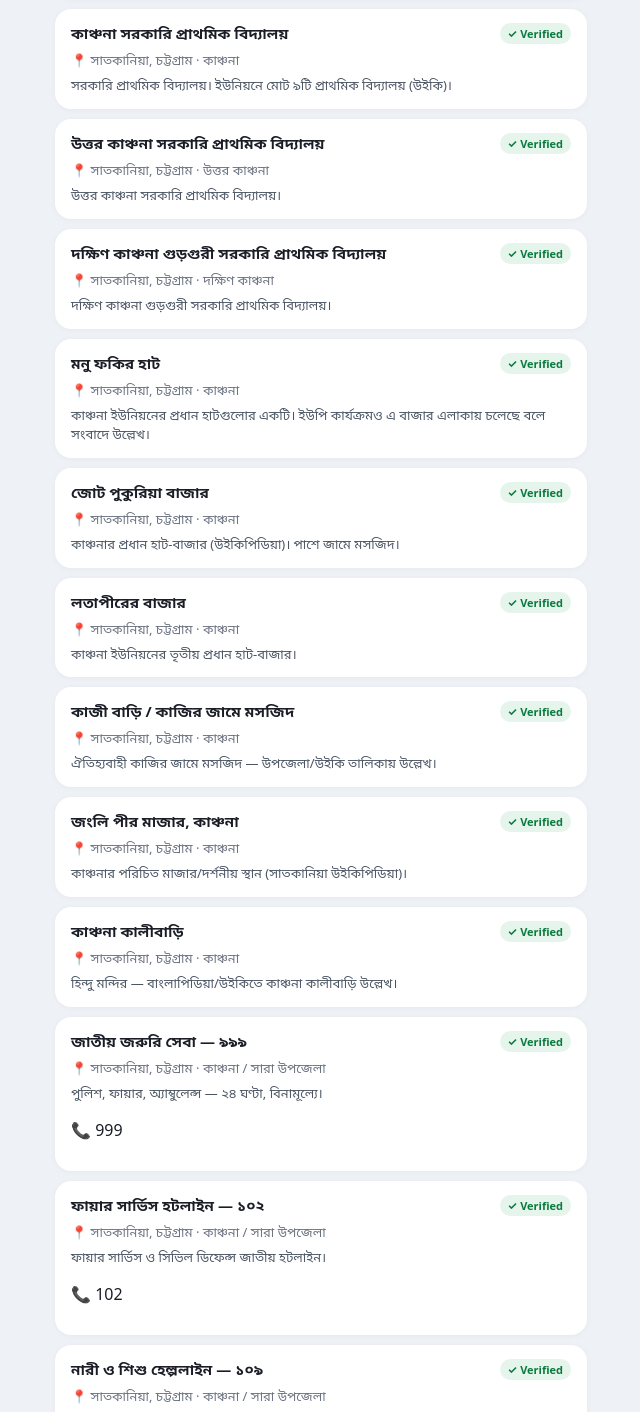
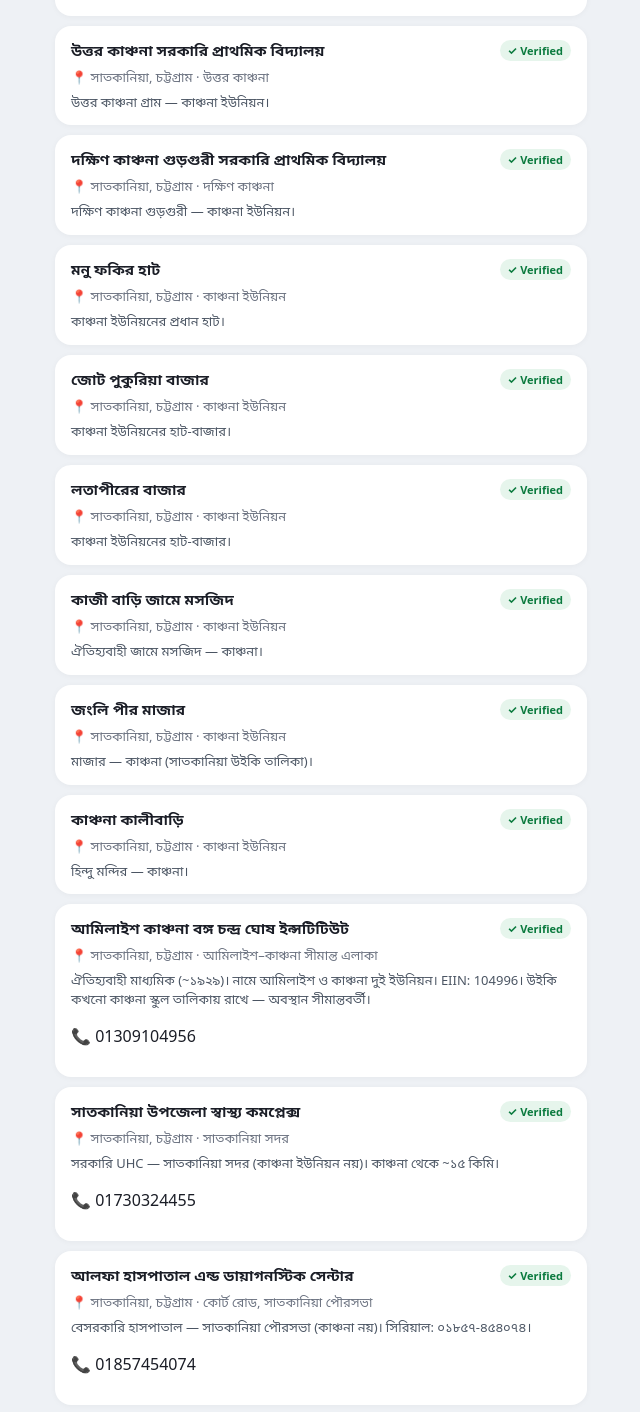
Before and after one commit to abbasali01843/bangladesh-local-directory, a Next.js app: page /services in a window 1280 px wide. Shown: the part 1058-2470 px from the top of the page, without its empty margins (319-959 px from the left). Built offline with nearby package versions, Linux system fonts and the light colour scheme.

Commit message:
fix: correct area/union tags — Kanchana vs Satkania sadar vs border schools

```diff
--- a/data/services.ts
+++ b/data/services.ts
@@ -4,6 +4,8 @@ export type Service = {
   category: string;
   district: string;
   upazila: string;
+  /** ইউনিয়ন বা পৌরসভা — এলাকা মিলিয়ে ফিল্টারের জন্য */
+  union: string;
   area: string;
   phone: string;
   verified: boolean;
@@ -12,23 +14,26 @@ export type Service = {
 };
 
 /**
- * Listings: কাঞ্চনা ইউনিয়ন অগ্রাধিকার + সাতকানিয়া সদরের প্রয়োজনীয় সেবা।
- * Sources: Wikipedia, UP portal, EIIN, DGHS, hospital pages, national hotlines.
- * Updated: 2026-09-22. Verify phones locally.
+ * এলাকা ট্যাগ নিয়ম:
+ * - union: "কাঞ্চনা" = শুধু কাঞ্চনা ইউনিয়ন
+ * - union: "সাতকানিয়া পৌরসভা" = উপজেলা সদর/পৌর
+ * - union: "আমিলাইশ-কাঞ্চনা" = সীমান্ত/নামে দুই ইউনিয়ন
+ * - union: "সাতকানিয়া (উপজেলা)" = পুরো উপজেলা / জাতীয় সেবা
  */
 export const services: Service[] = [
-  // ========== কাঞ্চনা: প্রশাসন ==========
+  // ========== শুধু কাঞ্চনা ইউনিয়ন ==========
   {
     id: "kn-up",
     name: "৪ নং কাঞ্চনা ইউনিয়ন পরিষদ",
     category: "organization",
     district: "চট্টগ্রাম",
     upazila: "সাতকানিয়া",
-    area: "কাঞ্চনা (মনু ফকির হাট বাজার এলাকায় কার্যালয় চলে এসেছে — সংবাদ)",
+    union: "কাঞ্চনা",
+    area: "কাঞ্চনা (মনু ফকির হাট এলাকায় কার্যালয় — সংবাদ)",
     phone: "",
     verified: true,
     description:
-      "কাঞ্চনা ইউনিয়ন পরিষদ। আয়তন ~১৩.৫৩ বর্গকিমি। গ্রাম: উত্তর, মধ্য, দক্ষিণ কাঞ্চনা। জনসংখ্যা ২০২২: ~২২,৭০৩। ওয়েব: kanchanaup.chittagong.gov.bd। উপজেলা সদর থেকে ~১৫ কিমি।",
+      "কাঞ্চনা ইউনিয়ন পরিষদ। আয়তন ~১৩.৫৩ বর্গকিমি। গ্রাম: উত্তর, মধ্য, দক্ষিণ কাঞ্চনা। জনসংখ্যা ২০২২: ~২২,৭০৩। ওয়েব: kanchanaup.chittagong.gov.bd",
     fields: { orgType: "ইউনিয়ন পরিষদ", contactPerson: "চেয়ারম্যান / সচিব অফিস" },
   },
   {
@@ -37,26 +42,12 @@ export const services: Service[] = [
     category: "health",
     district: "চট্টগ্রাম",
     upazila: "সাতকানিয়া",
-    area: "কাঞ্চনা",
+    union: "কাঞ্চনা",
+    area: "কাঞ্চনা ইউনিয়ন",
     phone: "",
     verified: true,
-    description:
-      "DGHS ইউনিয়ন সাব-সেন্টার (Organization Code 10000833)। প্রাথমিক বহির্বিভাগ সেবা।",
+    description: "DGHS ইউনিয়ন সাব-সেন্টার (Code 10000833)। প্রাথমিক বহির্বিভাগ — কাঞ্চনা ইউনিয়ন।",
     fields: { serviceType: "ইউনিয়ন স্বাস্থ্য উপকেন্দ্র", openingHours: "অফিস সময়" },
-  },
-
-  // ========== কাঞ্চনা: শিক্ষা (মাধ্যমিক) ==========
-  {
-    id: "kn-akbc",
-    name: "আমিলাইশ কাঞ্চনা বঙ্গ চন্দ্র ঘোষ ইন্সটিটিউট",
-    category: "education",
-    district: "চট্টগ্রাম",
-    upazila: "সাতকানিয়া",
-    area: "কাঞ্চনা",
-    phone: "",
-    verified: true,
-    description: "মাধ্যমিক বিদ্যালয় (ঐতিহ্যবাহী প্রতিষ্ঠান, ~১৯২৯)। EIIN: 104996।",
-    fields: { institutionType: "মাধ্যমিক বিদ্যালয়", eiin: "104996" },
   },
   {
     id: "kn-girls-hs",
@@ -64,10 +55,11 @@ export const services: Service[] = [
     category: "education",
     district: "চট্টগ্রাম",
     upazila: "সাতকানিয়া",
-    area: "কাঞ্চনা",
-    phone: "",
+    union: "কাঞ্চনা",
+    area: "কাঞ্চনা ইউনিয়ন",
+    phone: "01818136982",
     verified: true,
-    description: "বালিকা উচ্চ বিদ্যালয়। EIIN: 104998।",
+    description: "বালিকা উচ্চ বিদ্যালয়। EIIN: 104998। Union: KANCHANA (পাবলিক EIIN রেকর্ড)।",
     fields: { institutionType: "বালিকা উচ্চ বিদ্যালয়", eiin: "104998" },
   },
   {
@@ -76,25 +68,25 @@ export const services: Service[] = [
     category: "education",
     district: "চট্টগ্রাম",
     upazila: "সাতকানিয়া",
+    union: "কাঞ্চনা",
     area: "দক্ষিণ কাঞ্চনা",
     phone: "",
     verified: true,
-    description: "দক্ষিণ কাঞ্চনা মাধ্যমিক বিদ্যালয়। EIIN: 105011।",
+    description: "দক্ষিণ কাঞ্চনা মাধ্যমিক। EIIN: 105011। কাঞ্চনা ইউনিয়ন।",
     fields: { institutionType: "মাধ্যমিক বিদ্যালয়", eiin: "105011" },
   },
-
-  // ========== কাঞ্চনা: মাদ্রাসা ==========
   {
     id: "kn-anwarul",
     name: "কাঞ্চনা আনোয়ারুল উলুম ইসলামিয়া আলিম মাদ্রাসা",
     category: "education",
     district: "চট্টগ্রাম",
     upazila: "সাতকানিয়া",
-    area: "কাঞ্চনা",
+    union: "কাঞ্চনা",
+    area: "কাঞ্চনা ইউনিয়ন",
     phone: "01815507790",
     verified: true,
     description:
-      "আলিম/সিনিয়র মাদ্রাসা। EIIN: 105039। দাখিল ফলাফলে সাতকানিয়ায় শীর্ষস্থানীয় সাফল্যের রেকর্ড (সংবাদ)। যোগাযোগ (পাবলিক তালিকা): ০১৮১৫-৫০৭৭৯০ / ০১৩০৯-১০৫০৩৯।",
+      "আলিম মাদ্রাসা। EIIN: 105039। কাঞ্চনা ইউনিয়ন। ফোন (পাবলিক): ০১৮১৫-৫০৭৭৯০।",
     fields: { institutionType: "আলিম মাদ্রাসা", eiin: "105039" },
   },
   {
@@ -103,10 +95,11 @@ export const services: Service[] = [
     category: "education",
     district: "চট্টগ্রাম",
     upazila: "সাতকানিয়া",
+    union: "কাঞ্চনা",
     area: "দক্ষিণ কাঞ্চনা",
     phone: "",
     verified: true,
-    description: "দাখিল মাদ্রাসা, দক্ষিণ কাঞ্চনা (উইকিপিডিয়া তালিকা)।",
+    description: "দাখিল মাদ্রাসা — দক্ষিণ কাঞ্চনা, কাঞ্চনা ইউনিয়ন।",
     fields: { institutionType: "দাখিল মাদ্রাসা", eiin: "—" },
   },
   {
@@ -115,24 +108,24 @@ export const services: Service[] = [
     category: "education",
     district: "চট্টগ্রাম",
     upazila: "সাতকানিয়া",
-    area: "কাঞ্চনা",
+    union: "কাঞ্চনা",
+    area: "কাঞ্চনা ইউনিয়ন",
     phone: "",
     verified: true,
-    description: "মহিলা দাখিল মাদ্রাসা, কাঞ্চনা ইউনিয়ন (উইকিপিডিয়া)।",
+    description: "মহিলা দাখিল মাদ্রাসা — কাঞ্চনা, সাতকানিয়া (স্থানীয়/উইকি)।",
     fields: { institutionType: "মহিলা দাখিল মাদ্রাসা", eiin: "—" },
   },
-
-  // ========== কাঞ্চনা: প্রাথমিক (নমুনা — সব নাম তালিকায়) ==========
   {
     id: "kn-gps-main",
     name: "কাঞ্চনা সরকারি প্রাথমিক বিদ্যালয়",
     category: "education",
     district: "চট্টগ্রাম",
     upazila: "সাতকানিয়া",
+    union: "কাঞ্চনা",
     area: "কাঞ্চনা",
     phone: "",
     verified: true,
-    description: "সরকারি প্রাথমিক বিদ্যালয়। ইউনিয়নে মোট ৯টি প্রাথমিক বিদ্যালয় (উইকি)।",
+    description: "সরকারি প্রাথমিক — কাঞ্চনা ইউনিয়ন।",
     fields: { institutionType: "সরকারি প্রাথমিক", eiin: "—" },
   },
   {
@@ -141,10 +134,11 @@ export const services: Service[] = [
     category: "education",
     district: "চট্টগ্রাম",
     upazila: "সাতকানিয়া",
+    union: "কাঞ্চনা",
     area: "উত্তর কাঞ্চনা",
     phone: "",
     verified: true,
-    description: "উত্তর কাঞ্চনা সরকারি প্রাথমিক বিদ্যালয়।",
+    description: "উত্তর কাঞ্চনা গ্রাম — কাঞ্চনা ইউনিয়ন।",
     fields: { institutionType: "সরকারি প্রাথমিক", eiin: "—" },
   },
   {
@@ -153,24 +147,24 @@ export const services: Service[] = [
     category: "education",
     district: "চট্টগ্রাম",
     upazila: "সাতকানিয়া",
+    union: "কাঞ্চনা",
     area: "দক্ষিণ কাঞ্চনা",
     phone: "",
     verified: true,
-    description: "দক্ষিণ কাঞ্চনা গুড়গুরী সরকারি প্রাথমিক বিদ্যালয়।",
+    description: "দক্ষিণ কাঞ্চনা গুড়গুরী — কাঞ্চনা ইউনিয়ন।",
     fields: { institutionType: "সরকারি প্রাথমিক", eiin: "—" },
   },
-
-  // ========== কাঞ্চনা: হাট-বাজার ==========
   {
     id: "kn-hat-monu",
     name: "মনু ফকির হাট",
     category: "business",
     district: "চট্টগ্রাম",
     upazila: "সাতকানিয়া",
-    area: "কাঞ্চনা",
+    union: "কাঞ্চনা",
+    area: "কাঞ্চনা ইউনিয়ন",
     phone: "",
     verified: true,
-    description: "কাঞ্চনা ইউনিয়নের প্রধান হাটগুলোর একটি। ইউপি কার্যক্রমও এ বাজার এলাকায় চলেছে বলে সংবাদে উল্লেখ।",
+    description: "কাঞ্চনা ইউনিয়নের প্রধান হাট।",
     fields: { businessType: "হাট / বাজার", openingHours: "হাটের দিন" },
   },
   {
@@ -179,10 +173,11 @@ export const services: Service[] = [
     category: "business",
     district: "চট্টগ্রাম",
     upazila: "সাতকানিয়া",
-    area: "কাঞ্চনা",
+    union: "কাঞ্চনা",
+    area: "কাঞ্চনা ইউনিয়ন",
     phone: "",
     verified: true,
-    description: "কাঞ্চনার প্রধান হাট-বাজার (উইকিপিডিয়া)। পাশে জামে মসজিদ।",
+    description: "কাঞ্চনা ইউনিয়নের হাট-বাজার।",
     fields: { businessType: "হাট / বাজার", openingHours: "হাটের দিন" },
   },
   {
@@ -191,36 +186,37 @@ export const services: Service[] = [
     category: "business",
     district: "চট্টগ্রাম",
     upazila: "সাতকানিয়া",
-    area: "কাঞ্চনা",
+    union: "কাঞ্চনা",
+    area: "কাঞ্চনা ইউনিয়ন",
     phone: "",
     verified: true,
-    description: "কাঞ্চনা ইউনিয়নের তৃতীয় প্রধান হাট-বাজার।",
+    description: "কাঞ্চনা ইউনিয়নের হাট-বাজার।",
     fields: { businessType: "হাট / বাজার", openingHours: "হাটের দিন" },
   },
-
-  // ========== কাঞ্চনা: ধর্মীয় ==========
   {
     id: "kn-kazi-masjid",
-    name: "কাজী বাড়ি / কাজির জামে মসজিদ",
+    name: "কাজী বাড়ি জামে মসজিদ",
     category: "religious",
     district: "চট্টগ্রাম",
     upazila: "সাতকানিয়া",
-    area: "কাঞ্চনা",
+    union: "কাঞ্চনা",
+    area: "কাঞ্চনা ইউনিয়ন",
     phone: "",
     verified: true,
-    description: "ঐতিহ্যবাহী কাজির জামে মসজিদ — উপজেলা/উইকি তালিকায় উল্লেখ।",
+    description: "ঐতিহ্যবাহী জামে মসজিদ — কাঞ্চনা।",
     fields: { institutionType: "জামে মসজিদ", contactPerson: "মসজিদ কমিটি" },
   },
   {
     id: "kn-jangli-pir",
-    name: "জংলি পীর মাজার, কাঞ্চনা",
+    name: "জংলি পীর মাজার",
     category: "religious",
     district: "চট্টগ্রাম",
     upazila: "সাতকানিয়া",
-    area: "কাঞ্চনা",
+    union: "কাঞ্চনা",
+    area: "কাঞ্চনা ইউনিয়ন",
     phone: "",
     verified: true,
-    description: "কাঞ্চনার পরিচিত মাজার/দর্শনীয় স্থান (সাতকানিয়া উইকিপিডিয়া)।",
+    description: "মাজার — কাঞ্চনা (সাতকানিয়া উইকি তালিকা)।",
     fields: { institutionType: "মাজার", contactPerson: "—" },
   },
   {
@@ -229,62 +225,42 @@ export const services: Service[] = [
     category: "religious",
     district: "চট্টগ্রাম",
     upazila: "সাতকানিয়া",
-    area: "কাঞ্চনা",
+    union: "কাঞ্চনা",
+    area: "কাঞ্চনা ইউনিয়ন",
     phone: "",
     verified: true,
-    description: "হিন্দু মন্দির — বাংলাপিডিয়া/উইকিতে কাঞ্চনা কালীবাড়ি উল্লেখ।",
+    description: "হিন্দু মন্দির — কাঞ্চনা।",
     fields: { institutionType: "মন্দির", contactPerson: "—" },
   },
 
-  // ========== জরুরি (সারা এলাকা) ==========
+  // ========== সীমান্ত / নামে দুই এলাকা (আলাদা ট্যাগ) ==========
   {
-    id: "bd-999",
-    name: "জাতীয় জরুরি সেবা — ৯৯৯",
-    category: "emergency",
+    id: "ak-akbc",
+    name: "আমিলাইশ কাঞ্চনা বঙ্গ চন্দ্র ঘোষ ইন্সটিটিউট",
+    category: "education",
     district: "চট্টগ্রাম",
     upazila: "সাতকানিয়া",
-    area: "কাঞ্চনা / সারা উপজেলা",
-    phone: "999",
+    union: "আমিলাইশ-কাঞ্চনা",
+    area: "আমিলাইশ–কাঞ্চনা সীমান্ত এলাকা",
+    phone: "01309104956",
     verified: true,
-    description: "পুলিশ, ফায়ার, অ্যাম্বুলেন্স — ২৪ ঘণ্টা, বিনামূল্যে।",
-    fields: { emergencyType: "পুলিশ / ফায়ার / অ্যাম্বুলেন্স", hotline: "999" },
-  },
-  {
-    id: "bd-102",
-    name: "ফায়ার সার্ভিস হটলাইন — ১০২",
-    category: "emergency",
-    district: "চট্টগ্রাম",
-    upazila: "সাতকানিয়া",
-    area: "কাঞ্চনা / সারা উপজেলা",
-    phone: "102",
-    verified: true,
-    description: "ফায়ার সার্ভিস ও সিভিল ডিফেন্স জাতীয় হটলাইন।",
-    fields: { emergencyType: "ফায়ার সার্ভিস", hotline: "102" },
-  },
-  {
-    id: "bd-109",
-    name: "নারী ও শিশু হেল্পলাইন — ১০৯",
-    category: "emergency",
-    district: "চট্টগ্রাম",
-    upazila: "সাতকানিয়া",
-    area: "কাঞ্চনা / সারা উপজেলা",
-    phone: "109",
-    verified: true,
-    description: "নারী ও শিশু নির্যাতন প্রতিরোধ হটলাইন।",
-    fields: { emergencyType: "নারী ও শিশু সহায়তা", hotline: "109" },
+    description:
+      "ঐতিহ্যবাহী মাধ্যমিক (~১৯২৯)। নামে আমিলাইশ ও কাঞ্চনা দুই ইউনিয়ন। EIIN: 104996। উইকি কখনো কাঞ্চনা স্কুল তালিকায় রাখে — অবস্থান সীমান্তবর্তী।",
+    fields: { institutionType: "মাধ্যমিক বিদ্যালয়", eiin: "104996" },
   },
 
-  // ========== সাতকানিয়া সদর (কাঞ্চনাবাসীর জন্য প্রয়োজনীয়) ==========
+  // ========== সাতকানিয়া পৌরসভা / সদর (কাঞ্চনা নয়) ==========
   {
     id: "sk-uhc",
     name: "সাতকানিয়া উপজেলা স্বাস্থ্য কমপ্লেক্স",
     category: "health",
     district: "চট্টগ্রাম",
     upazila: "সাতকানিয়া",
+    union: "সাতকানিয়া পৌরসভা",
     area: "সাতকানিয়া সদর",
     phone: "01730324455",
     verified: true,
-    description: "সরকারি UHC (~৫০ শয্যা)। ইমেইল: satkania@uhfpo.dghs.gov.bd",
+    description: "সরকারি UHC — সাতকানিয়া সদর (কাঞ্চনা ইউনিয়ন নয়)। কাঞ্চনা থেকে ~১৫ কিমি।",
     fields: { serviceType: "সরকারি হাসপাতাল", openingHours: "জরুরি ২৪ ঘণ্টা" },
   },
   {
@@ -293,10 +269,11 @@ export const services: Service[] = [
     category: "health",
     district: "চট্টগ্রাম",
     upazila: "সাতকানিয়া",
+    union: "সাতকানিয়া পৌরসভা",
     area: "কোর্ট রোড, সাতকানিয়া পৌরসভা",
     phone: "01857454074",
     verified: true,
-    description: "বেসরকারি হাসপাতাল। সিরিয়াল: ০১৮৫৭-৪৫৪০৭৪, ০১৮৩৮-৮১৭৪৮৪।",
+    description: "বেসরকারি হাসপাতাল — সাতকানিয়া পৌরসভা (কাঞ্চনা নয়)। সিরিয়াল: ০১৮৫৭-৪৫৪০৭৪।",
     fields: { serviceType: "বেসরকারি হাসপাতাল", openingHours: "সিরিয়াল অনুযায়ী" },
   },
   {
@@ -305,13 +282,14 @@ export const services: Service[] = [
     category: "doctor",
     district: "চট্টগ্রাম",
     upazila: "সাতকানিয়া",
-    area: "আলফা হাসপাতাল, কোর্ট রোড",
+    union: "সাতকানিয়া পৌরসভা",
+    area: "আলফা হাসপাতাল, কোর্ট রোড, সাতকানিয়া পৌরসভা",
     phone: "01857454074",
     verified: true,
-    description: "মেডিসিন, ডায়াবেটিস, কিডনি, লিভার বিশেষজ্ঞ। এফসিপিএস (মেডিসিন)।",
+    description: "মেডিসিন বিশেষজ্ঞ — চেম্বার সাতকানিয়া পৌরসভায় (কাঞ্চনা নয়)।",
     fields: {
       specialization: "মেডিসিন / ডায়াবেটিস",
-      chamber: "আলফা হাসপাতাল",
+      chamber: "আলফা হাসপাতাল, সাতকানিয়া সদর",
       visitingTime: "শুক্র ১০–৪; শনি/সোম/বুধ ২–৪",
     },
   },
@@ -321,27 +299,70 @@ export const services: Service[] = [
     category: "education",
     district: "চট্টগ্রাম",
     upazila: "সাতকানিয়া",
+    union: "সাতকানিয়া পৌরসভা",
     area: "সাতকানিয়া পৌরসভা",
     phone: "01824107190",
     verified: true,
-    description: "সরকারি কলেজ (১৯৪৯)। EIIN: 105061।",
+    description: "সরকারি কলেজ — সাতকানিয়া পৌরসভা (কাঞ্চনা ইউনিয়ন নয়)। EIIN: 105061।",
     fields: { institutionType: "সরকারি কলেজ", eiin: "105061" },
   },
   {
     id: "sk-bus",
-    name: "সাতকানিয়া মহাসড়ক / বাস যোগাযোগ",
+    name: "সাতকানিয়া মহাসড়ক / বাস",
     category: "transport",
     district: "চট্টগ্রাম",
     upazila: "সাতকানিয়া",
-    area: "চট্টগ্রাম–কক্সবাজার মহাসড়ক",
+    union: "সাতকানিয়া (উপজেলা)",
+    area: "চট্টগ্রাম–কক্সবাজার মহাসড়ক (সাতকানিয়া অংশ)",
     phone: "",
     verified: true,
-    description: "কাঞ্চনা থেকে সিএনজি/রিক্সা/বাসযোগে উপজেলা সদর ও চট্টগ্রাম।",
+    description: "উপজেলা যোগাযোগ। কাঞ্চনা থেকে সিএনজি/বাসযোগে সদর ও চট্টগ্রাম।",
     fields: {
-      route: "কাঞ্চনা – সাতকানিয়া – চট্টগ্রাম",
+      route: "সাতকানিয়া – চট্টগ্রাম",
       departure: "সারা দিন",
-      counter: "স্থানীয় স্ট্যান্ড",
+      counter: "মহাসড়ক স্ট্যান্ড",
     },
+  },
+
+  // ========== জাতীয় / উপজেলা-ব্যাপী (কোনো এক ইউনিয়নের নয়) ==========
+  {
+    id: "bd-999",
+    name: "জাতীয় জরুরি সেবা — ৯৯৯",
+    category: "emergency",
+    district: "চট্টগ্রাম",
+    upazila: "সাতকানিয়া",
+    union: "সাতকানিয়া (উপজেলা)",
+    area: "সারা বাংলাদেশ",
+    phone: "999",
+    verified: true,
+    description: "পুলিশ, ফায়ার, অ্যাম্বুলেন্স — জাতীয় হটলাইন (কোনো নির্দিষ্ট ইউনিয়ন নয়)।",
+    fields: { emergencyType: "পুলিশ / ফায়ার / অ্যাম্বুলেন্স", hotline: "999" },
+  },
+  {
+    id: "bd-102",
+    name: "ফায়ার সার্ভিস হটলাইন — ১০২",
+    category: "emergency",
+    district: "চট্টগ্রাম",
+    upazila: "সাতকানিয়া",
+    union: "সাতকানিয়া (উপজেলা)",
+    area: "সারা বাংলাদেশ",
+    phone: "102",
+    verified: true,
+    description: "ফায়ার সার্ভিস জাতীয় হটলাইন।",
+    fields: { emergencyType: "ফায়ার সার্ভিস", hotline: "102" },
+  },
+  {
+    id: "bd-109",
+    name: "নারী ও শিশু হেল্পলাইন — ১০৯",
+    category: "emergency",
+    district: "চট্টগ্রাম",
+    upazila: "সাতকানিয়া",
+    union: "সাতকানিয়া (উপজেলা)",
+    area: "সারা বাংলাদেশ",
+    phone: "109",
+    verified: true,
+    description: "জাতীয় হেল্পলাইন।",
+    fields: { emergencyType: "নারী ও শিশু সহায়তা", hotline: "109" },
   },
 ];
 
@@ -350,17 +371,14 @@ export function countByCategory(categoryId: string) {
 }
 
 export function servicesInPilot() {
-  return services.filter(
-    (s) => s.district === "চট্টগ্রাম" && s.upazila === "সাতকানিয়া"
-  );
+  return services.filter((s) => s.upazila === "সাতকানিয়া");
 }
 
+/** শুধু কাঞ্চনা ইউনিয়ন — সদর/পৌর/জাতীয় মিশবে না */
 export function servicesInKanchana() {
-  return services.filter(
-    (s) =>
-      s.area.includes("কাঞ্চনা") ||
-      s.id.startsWith("kn-") ||
-      s.area.includes("মনু ফকির") ||
-      s.area.includes("জোট পুকুরি")
-  );
+  return services.filter((s) => s.union === "কাঞ্চনা");
 }
+
+export function servicesInSatkaniaSadar() {
+  return services.filter((s) => s.union === "সাতকানিয়া পৌরসভা");
+}
```
Also changed, not shown: app/area/page.tsx (+50 -41 lines), app/page.tsx (+37 -87 lines), app/services/[id]/page.tsx (+8 -30 lines), data/kanchana.ts (+26 -25 lines), data/notices.ts (+3 -10 lines).
